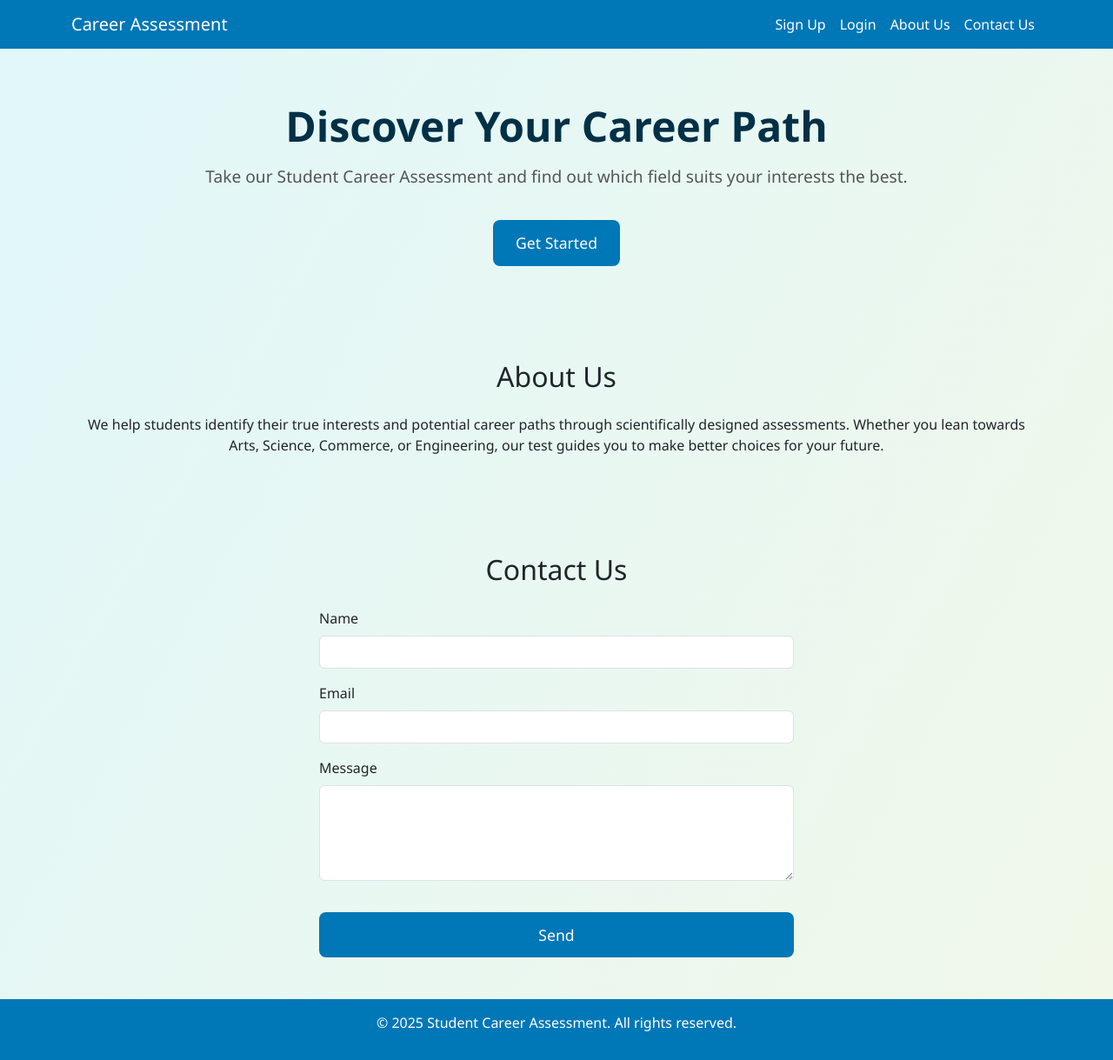
After one commit to Vedukharatmal/student-career-assessment, a Django app: template assessments/templates/assessments/landing.html in a window 1280 px wide. The commit adds this page. Shown: the whole page at 87% size. Run offline with Django 5.2, Linux system fonts and the light colour scheme; the template is opened without the code that fills it, so the values that code supplies are empty.

Commit message:
added landing page and dashboard changes.

```diff
--- /dev/null
+++ b/assessments/templates/assessments/landing.html
@@ -0,0 +1,130 @@
+<!DOCTYPE html>
+<html lang="en">
+<head>
+  <meta charset="UTF-8">
+  <meta name="viewport" content="width=device-width, initial-scale=1.0">
+  <title>Student Career Assessment</title>
+  <!-- Bootstrap CSS -->
+  <link href="https://cdn.jsdelivr.net/npm/bootstrap@5.3.2/dist/css/bootstrap.min.css" rel="stylesheet">
+  <style>
+    body {
+      font-family: 'Segoe UI', Tahoma, Geneva, Verdana, sans-serif;
+      background: linear-gradient(120deg, #e0f7fa, #f1f8e9);
+      min-height: 100vh;
+      display: flex;
+      flex-direction: column;
+    }
+    .navbar {
+      background-color: #0077b6;
+    }
+    .navbar-brand, .nav-link {
+      color: white !important;
+      font-weight: 500;
+    }
+    .hero {
+      flex: 1;
+      display: flex;
+      justify-content: center;
+      align-items: center;
+      text-align: center;
+      padding: 60px 20px;
+    }
+    .hero h1 {
+      font-size: 3rem;
+      font-weight: bold;
+      color: #023047;
+    }
+    .hero p {
+      font-size: 1.2rem;
+      margin-top: 15px;
+      color: #555;
+    }
+    .btn-custom {
+      margin-top: 20px;
+      background-color: #0077b6;
+      color: white;
+      padding: 12px 25px;
+      border-radius: 8px;
+      font-size: 1.1rem;
+      transition: 0.3s;
+    }
+    .btn-custom:hover {
+      background-color: #023e8a;
+    }
+    footer {
+      text-align: center;
+      padding: 15px;
+      background: #0077b6;
+      color: white;
+      margin-top: auto;
+    }
+  </style>
+</head>
+<body>
+  <!-- Navbar -->
+  <nav class="navbar navbar-expand-lg">
+    <div class="container">
+      <a class="navbar-brand" href="#">Career Assessment</a>
+      <button class="navbar-toggler" type="button" data-bs-toggle="collapse" data-bs-target="#navbarNav">
+        <span class="navbar-toggler-icon" style="filter: invert(1);"></span>
+      </button>
+      <div class="collapse navbar-collapse" id="navbarNav">
+        <ul class="navbar-nav ms-auto">
+          <li class="nav-item"><a class="nav-link" href="{% url 'signup' %}">Sign Up</a></li>
+          <li class="nav-item"><a class="nav-link" href="{% url 'login' %}">Login</a></li>
+          <li class="nav-item"><a class="nav-link" href="#about">About Us</a></li>
+          <li class="nav-item"><a class="nav-link" href="#contact">Contact Us</a></li>
+        </ul>
+      </div>
+    </div>
+  </nav>
+
+  <!-- Hero Section -->
+  <section class="hero">
+    <div>
+      <h1>Discover Your Career Path</h1>
+      <p>Take our Student Career Assessment and find out which field suits your interests the best.</p>
+      <a href="{% url 'signup' %}" class="btn btn-custom">Get Started</a>
+    </div>
+  </section>
+
+  <!-- About Section -->
+  <section id="about" class="container py-5">
+    <h2 class="text-center mb-4">About Us</h2>
+    <p class="text-center">We help students identify their true interests and potential career paths through
+      scientifically designed assessments. Whether you lean towards Arts, Science, Commerce, or Engineering,
+      our test guides you to make better choices for your future.</p>
+  </section>
+
+  <!-- Contact Section -->
+  <section id="contact" class="container py-5">
+    <h2 class="text-center mb-4">Contact Us</h2>
+    <div class="row justify-content-center">
+      <div class="col-md-6">
+        <form>
+          <div class="mb-3">
+            <label for="name" class="form-label">Name</label>
+            <input type="text" class="form-control" id="name">
+          </div>
+          <div class="mb-3">
+            <label for="email" class="form-label">Email</label>
+            <input type="email" class="form-control" id="email">
+          </div>
+          <div class="mb-3">
+            <label for="message" class="form-label">Message</label>
+            <textarea class="form-control" id="message" rows="4"></textarea>
+          </div>
+          <button type="submit" class="btn btn-custom w-100">Send</button>
+        </form>
+      </div>
+    </div>
+  </section>
+
+  <footer>
+    <p>© 2025 Student Career Assessment. All rights reserved.</p>
+  </footer>
+
+  <!-- Bootstrap JS -->
+  <script src="https://cdn.jsdelivr.net/npm/bootstrap@5.3.2/dist/js/bootstrap.bundle.min.js"></script>
+</body>
+</html>
```
Also changed, not shown: assessments/templates/assessments/dashboard.html (+49 -55 lines).
